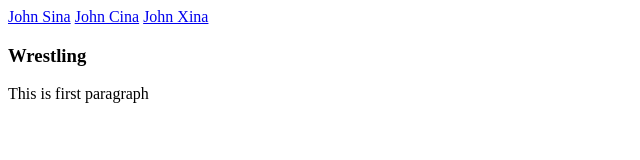
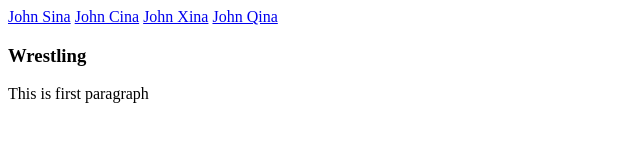
Before and after one commit to wengkhan/ABCWebDev, a plain HTML site: page Patreon.html in a window 1280 px wide. Shown: the full height of the page, 0-640 px from the left. Drawn offline with Linux system fonts and the light colour scheme.

Commit message:
added john qina into nav panel

```diff
--- a/Patreon.html
+++ b/Patreon.html
@@ -5,6 +5,7 @@
         <a href = '#'> John Sina</a>
         <a href = '#'> John Cina</a>
         <a href = '#'> John Xina</a>
+        <a href = '#'> John Qina</a>
       </nav>
     <h3>Wrestling</h3>
     <p>This is first paragraph</p>
```
